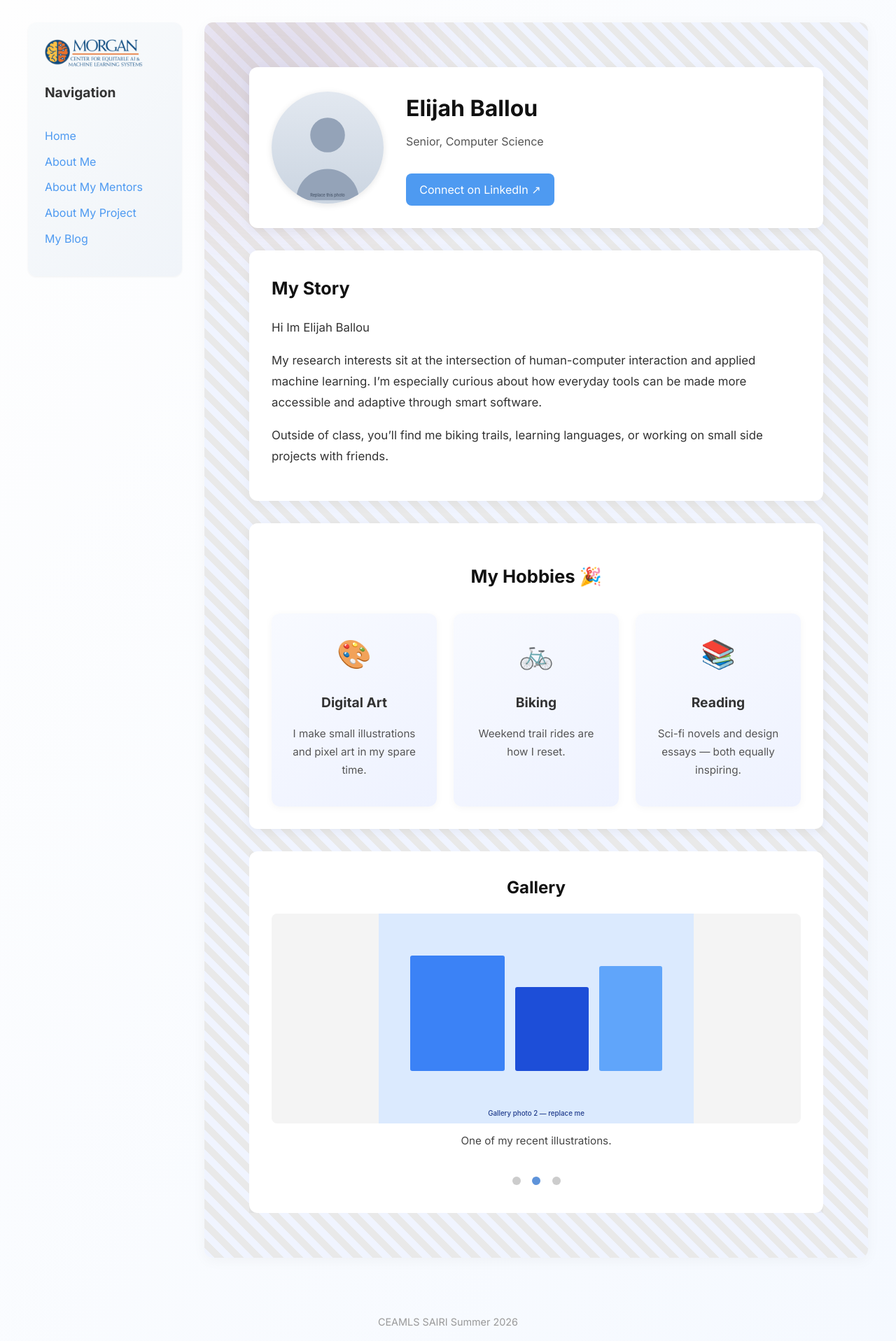
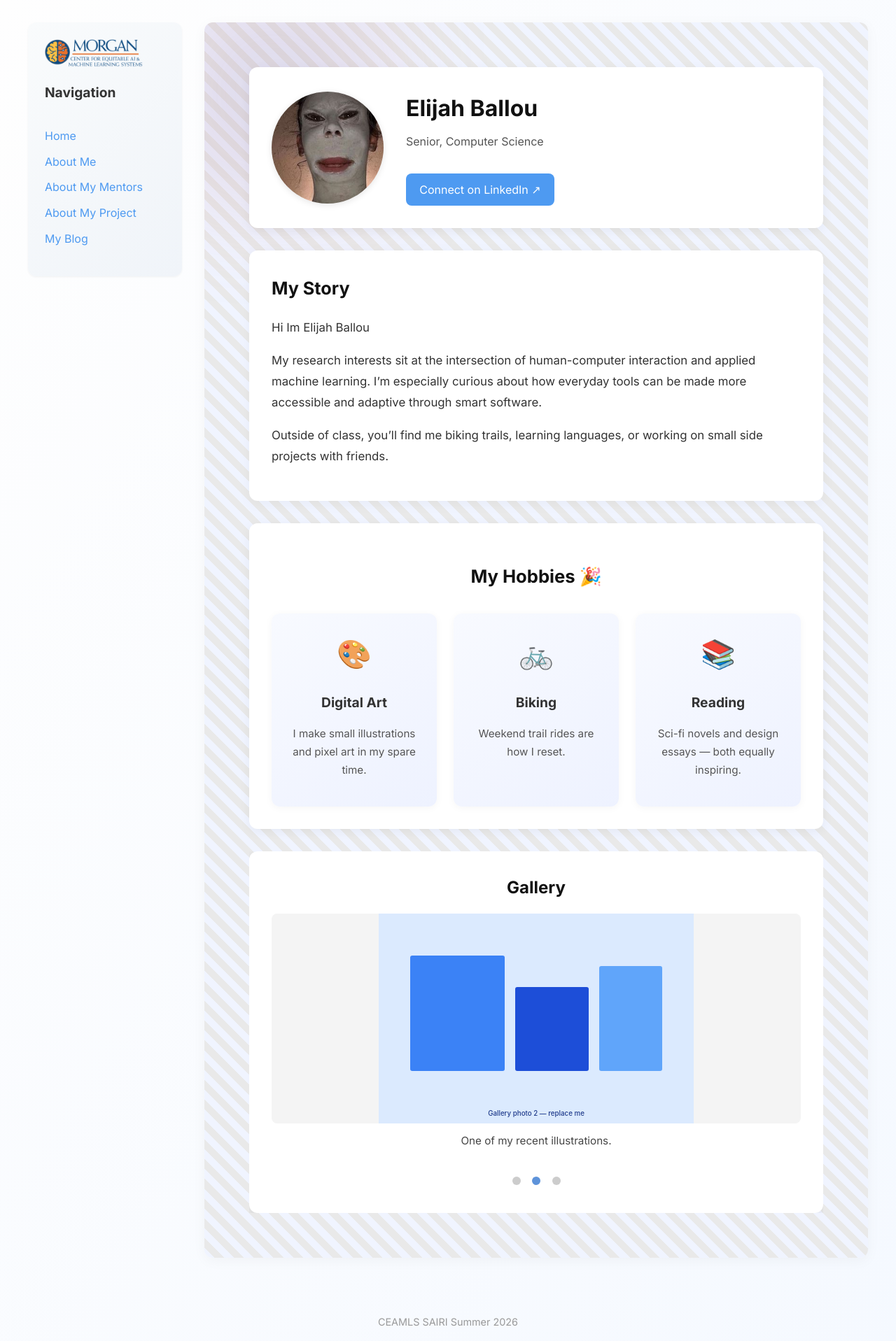
Before and after one commit to ElijahBallou/SAIRI26elijahballou.github.io, a Jekyll site: the page built from pages/about-me.md, in a window 1280 px wide. Shown: the whole page at 70% size. Built offline with Jekyll 4.4.1, drawn with Linux system fonts in a browser that asks for light colours.

Commit message:
Update profile image in about-me.md

```diff
--- a/pages/about-me.md
+++ b/pages/about-me.md
@@ -6,7 +6,7 @@ permalink: /about-me.html
 about:
   name: Elijah Ballou
   role: Senior, Computer Science
-  image: /assets/images/profile.svg
+  image: assets/images/0be51b42346baf3301b3b32fa5340ea9.jpg
   linkedin: https://linkedin.com/in/elijah-ballou
   bio: |
     Hi Im Elijah Ballou
```
